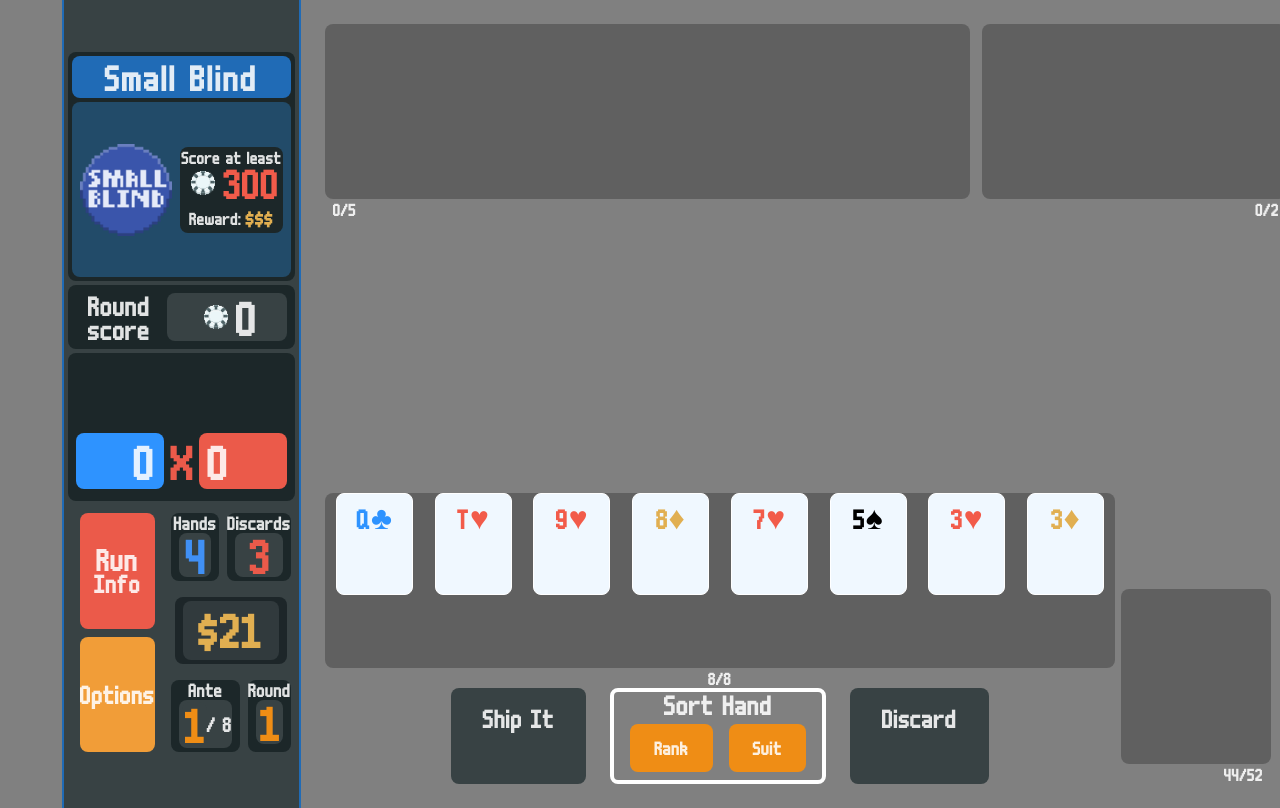
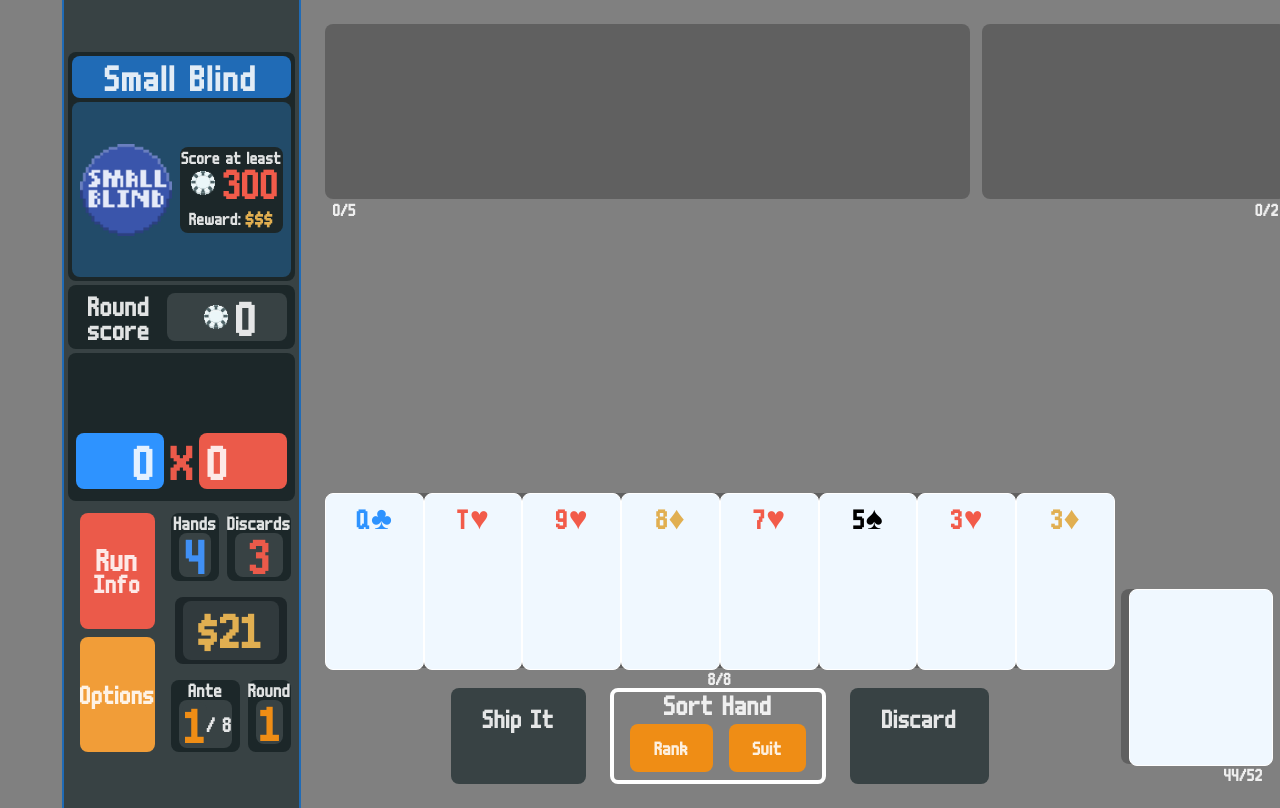
Before and after one commit to imisaacwu/webatro, a React (Vite) app: page / in a window 1280 px wide. Built offline with nearby package versions, Linux system fonts and the light colour scheme.

Commit message:
Day 10: Organized middle section, begin deck viewing

```diff
--- a/src/App.css
+++ b/src/App.css
@@ -1,5 +1,6 @@
 body {
     margin: 0;
+    user-select: none;
 }
 
 :root {
@@ -43,7 +44,19 @@ body {
 #top {
     display: flex;
     flex-direction: row;
-    flex: 1;
+}
+
+#lower {
+    display: flex;
+    flex-direction: row;
+    align-items: flex-end;
+    flex: 3.5
+}
+
+#content {
+    display: flex;
+    flex-direction: column;
+    height: 100%;
 }
 
 #mid {
@@ -79,6 +92,10 @@ body {
     margin: 0 6px 0 0;
 }
 
+#joker-area {
+    height: 175px;
+}
+
 #joker-label {
     margin: 0 0 0 8px;
 }
@@ -91,6 +108,10 @@ body {
     margin: 0 0 0 6px;
 }
 
+#consumables-area {
+    height: 175px;
+}
+
 #consumables-label {
     margin: 0 8px 0 0;
 }
--- a/src/App.tsx
+++ b/src/App.tsx
@@ -101,6 +101,8 @@ export default function App() {
                         <div id='consumables-label' className='counter'>0/2</div>
                     </div>
                 </div>
+                <div id='lower'>
+                    <div id='content'>
                         <div id='mid'>
                             {cards.submitted}
                         </div>
@@ -110,8 +112,10 @@ export default function App() {
                                     sort={sort}
                                     setSort={setSort}
                                 />
+                            </HandSizeContext.Provider>
+                        </div>
+                    </div>
                     <Deck deck={cards.deck} />
-                    </HandSizeContext.Provider>
                 </div>
             </div>
         </div>
--- a/src/components/Card.css
+++ b/src/components/Card.css
@@ -1,13 +1,12 @@
 .card {
-    width: 75px;
-    height: 100px;
+    width: 142px;
+    height: 175px;
     border: 1px solid white;
     border-radius: 8px;
     background-color: aliceblue;
     font-size: 32px;
     text-align: center;
     transition: .25s;
-    user-select: none;
 }
 
 .card:hover {
--- a/src/components/Deck.css
+++ b/src/components/Deck.css
@@ -6,6 +6,22 @@
     margin: 0 2px;
 }
 
+#face-down {
+    width: 142px;
+    height: 175px;
+    border: 1px solid white;
+    border-radius: 8px;
+    background-color: aliceblue;
+    font-size: 32px;
+    text-align: center;
+    transition: .25s;
+    margin: 0 0 0 8px;
+}
+
+#face-down:hover {
+    cursor: pointer;
+}
+
 #deck-label {
     margin: 0 8px 0 0;
 }
--- a/src/components/Deck.tsx
+++ b/src/components/Deck.tsx
@@ -6,9 +6,16 @@ type DeckProps = {
 }
 
 export const Deck = (props: DeckProps) => {
+    const viewDeck = () => {
+        // console.log(document.getElementById('container'))
+        // document.getElementById('root')?.appendChild()
+    }
+
     return (
         <div id='deck' className='card-container'>
-            <div id='deck-area' className='card-area'></div>
+            <div id='deck-area' className='card-area'>
+                <div id='face-down' onClick={viewDeck}></div>
+            </div>
             <div id='deck-label' className='counter'>{props.deck.length}/52</div>
         </div>
     )
--- a/src/components/Hand.css
+++ b/src/components/Hand.css
@@ -22,7 +22,6 @@
     padding: 8px 32px;
     border-radius: 8px;
     background-color: var(--light-grey);
-    user-select: none;
 }
 
 .button.true:hover {
@@ -52,7 +51,6 @@
     display: flex;
     flex-direction: row;
     font-size: 22px;
-    user-select: none;
 }
 
 .sort-button {
--- a/src/components/Round.tsx
+++ b/src/components/Round.tsx
@@ -16,10 +16,6 @@ export const Round = () => {
         }
     }, [cards.submitted])
 
-    // useEffect(() => {
-    //     if(hand > )
-    // })
-
     return (
         <div id='round-score'>
             <div id='round-score-text'>Round<br/>score</div>
```
Also changed, not shown: src/components/DeckMenu.tsx (added, +9 -0 lines). Lines whose indentation alone changed are shown as unchanged.
